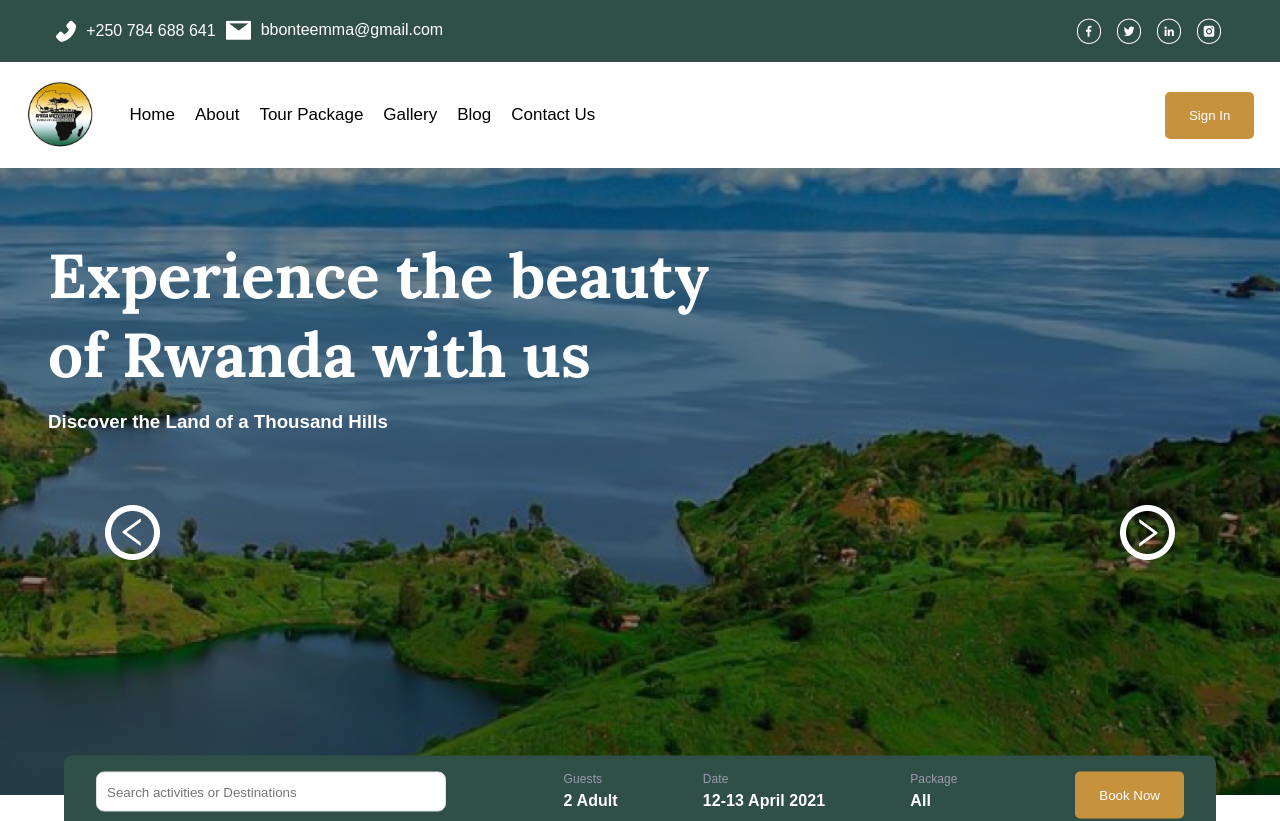
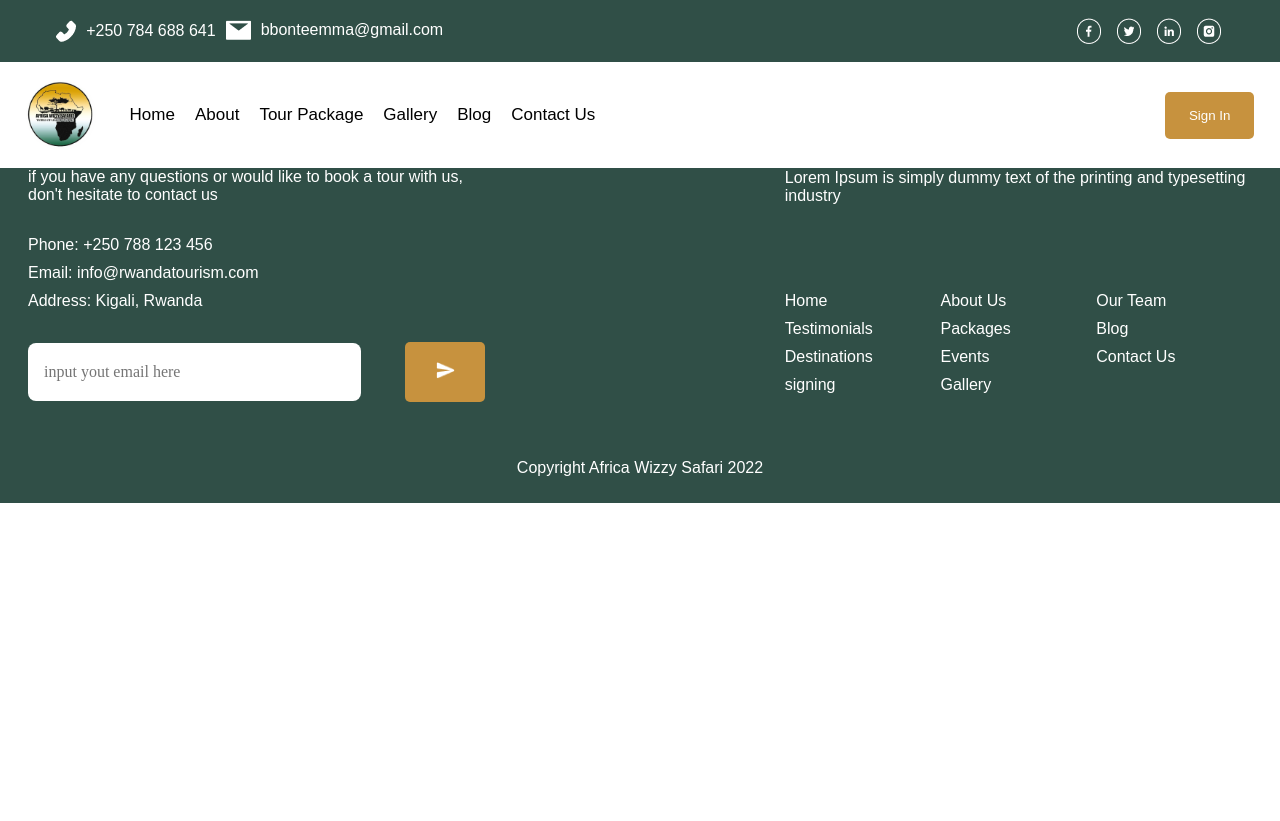
Before and after one commit to RashJrEdmund/tourisme-site, a React (Create React App) app: page /about in a window 1280 px wide. Shown: the top 821 px of the page. After the commit the page ends 800 px from the top, so only its background shows below. Built offline with nearby package versions, Linux system fonts and the light colour scheme.

Commit message:
added the papper plane icon and the form on the footer

```diff
--- a/package.json
+++ b/package.json
@@ -8,6 +8,7 @@
     "@testing-library/user-event": "^13.5.0",
     "react": "^18.2.0",
     "react-dom": "^18.2.0",
+    "react-router-dom": "^6.6.2",
     "react-scripts": "^5.0.1",
     "web-vitals": "^2.1.4"
   },
--- a/src/App.jsx
+++ b/src/App.jsx
@@ -1,11 +1,21 @@
 import './App.css';
+import { Route, Routes, BrowserRouter } from 'react-router-dom';
+import NavBar from './components/nav/Navbar';
+
+import Footer from './components/footer/Footer';
 import Home from './home/home';
+import About from './about/about';
 
 function App() {
   return (
-    <div className="App">
-      <Home />
-    </div>
+    <BrowserRouter>
+      <NavBar />
+      <Routes>
+        <Route index path="/" element={<Home />} />
+        <Route path="/about" element={<About />} />
+      </Routes>
+      <Footer />
+    </BrowserRouter>
   );
 }
 
--- a/src/about/about.jsx
+++ b/src/about/about.jsx
@@ -0,0 +1,9 @@
+function about() {
+  return (
+    <div>
+      <p>thi is a line</p>
+    </div>
+  );
+}
+
+export default about;
--- a/src/components/footer/Footer.jsx
+++ b/src/components/footer/Footer.jsx
@@ -3,6 +3,7 @@ import Fb from '../../images/FB.png';
 import Tw from '../../images/tweetter.png';
 import In from '../../images/linkedin.png';
 import Ig from '../../images/instagram.png';
+import Paperplane from '../../images/paperplane.png';
 
 function Footer() {
   return (
@@ -17,6 +18,12 @@ function Footer() {
           <p>Phone: +250 788 123 456</p>
           <p>Email: info@rwandatourism.com</p>
           <p>Address: Kigali, Rwanda</p>
+          <form className="footDiv__form">
+            <input type="email" placeholder="input yout email here" />
+            <button type="submit" className="footDiv__form--btn">
+              <img src={Paperplane} alt="paper_plane_icon" />
+            </button>
+          </form>
         </div>
 
         <div className="footerDiv__child--col2">
--- a/src/components/footer/footer.css
+++ b/src/components/footer/footer.css
@@ -48,6 +48,52 @@
 
 .footerDiv__child--col1 p:nth-of-type(1) {
   margin: 27px 0;
+}
+
+.footerDiv__child--col1 .footDiv__form {
+  width: 100%;
+  height: fit-content;
+  display: flex;
+  align-items: center;
+  justify-content: space-between;
+  margin: 27px 0;
+}
+
+.footerDiv__child--col1 .footDiv__form input {
+  border: none;
+  border-radius: 8px;
+  height: 58px;
+  width: 100%;
+  max-width: 333px;
+  font-family: mulish;
+  font-style: normal;
+  font-size: 16px;
+  line-height: 20px;
+  line-height: 125%;
+  letter-spacing: 0.5%;
+  padding: 18px 16px;
+}
+
+.footerDiv__child--col1 .footDiv__form--btn {
+  background-color: #c7923e;
+  border: none;
+  width: 100%;
+  max-width: 80.44px;
+  height: fit-content;
+  padding: 20px 17px;
+  margin-right: 10px;
+  transition: 0.5s;
+}
+
+.footerDiv__child--col1 .footDiv__form--btn:hover {
+  box-shadow: 0 0 10px #000;
+}
+
+.footerDiv__child--col1 .footDiv__form--btn img {
+  margin: 0;
+  padding: 0;
+  height: 17px;
+  width: 19px;
 }
 
   /* ENTERING MAIN COLUMN 2 */
--- a/src/components/nav/navbar.css
+++ b/src/components/nav/navbar.css
@@ -60,7 +60,8 @@
 }
 
 .navbar__bottomNav {
-  background-color: #fff;
+  background-color: gold;
+  background: none;
   position: relative;
   color: #fff;
   display: flex;
--- a/src/home/divCreation/DivCreation.jsx
+++ b/src/home/divCreation/DivCreation.jsx
@@ -75,15 +75,9 @@ const createAvatarCards = () => {
 const buttonsAboveFooter = () => {
   return (
     <div className="buttonsAboveFooter">
-      <button className="buttonsAboveFooter__btn" type="button">
-        -
-      </button>
-      <button className="buttonsAboveFooter__btn" type="button">
-        -
-      </button>
-      <button className="buttonsAboveFooter__btn" type="button">
-        -
-      </button>
+      <div className="buttonsAboveFooter__btn" />
+      <div className="buttonsAboveFooter__btn" />
+      <div className="buttonsAboveFooter__btn" />
     </div>
   );
 };
--- a/src/home/home.jsx
+++ b/src/home/home.jsx
@@ -1,5 +1,4 @@
 import './home.css';
-import NavBar from '../components/nav/Navbar';
 import Hero from '../components/hero/Hero';
 import Button from '../components/button/Button';
 import Heading from '../components/heading/Heading';
@@ -7,12 +6,9 @@ import NaturePhotos from '../components/naturePhotos/NaturePhotos';
 import ChangePageBtns from '../components/changePageBtns/ChangePageBtns';
 import cards from './divCreation/DivCreation';
 
-import Footer from '../components/footer/Footer';
-
 function Home() {
   return (
     <>
-      <NavBar />
       <Hero
         text1="Experience the beauty of Rwanda with us"
         text2="Discover the Land of a Thousand Hills"
@@ -62,8 +58,6 @@ function Home() {
         <div>{cards.createAvatarCards()}</div>
         <div>{cards.buttonsAboveFooter()}</div>
       </div>
-
-      <Footer />
     </>
   );
 }
--- a/src/reportWebVitals.js
+++ b/src/reportWebVitals.js
@@ -1,4 +1,4 @@
-const reportWebVitals = onPerfEntry => {
+const reportWebVitals = (onPerfEntry) => {
   if (onPerfEntry && onPerfEntry instanceof Function) {
     import('web-vitals').then(({ getCLS, getFID, getFCP, getLCP, getTTFB }) => {
       getCLS(onPerfEntry);
```
Also changed, not shown: src/images/paperplane.png (added), 1 other file (tests, documents, lock files or other folders).
